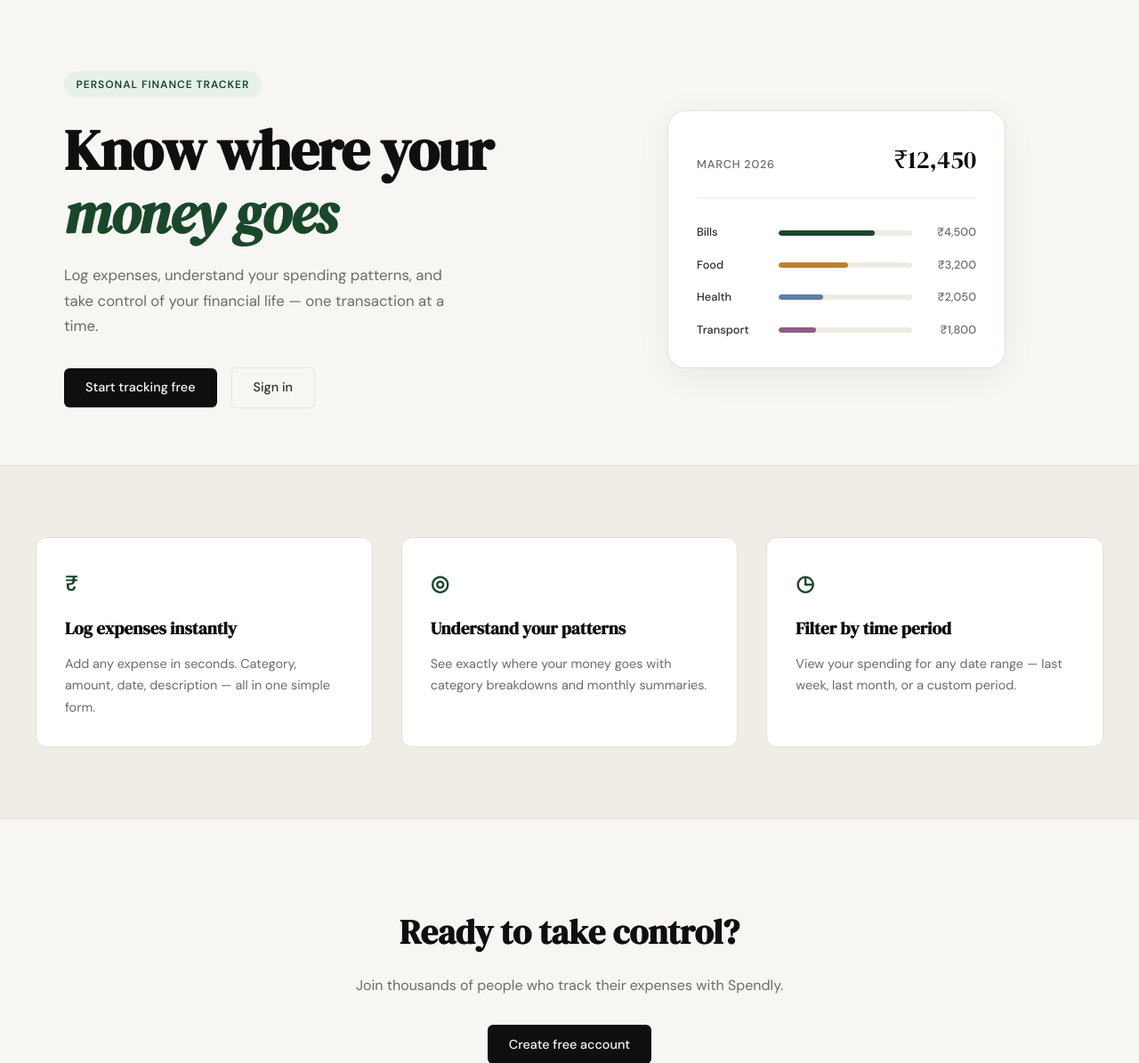
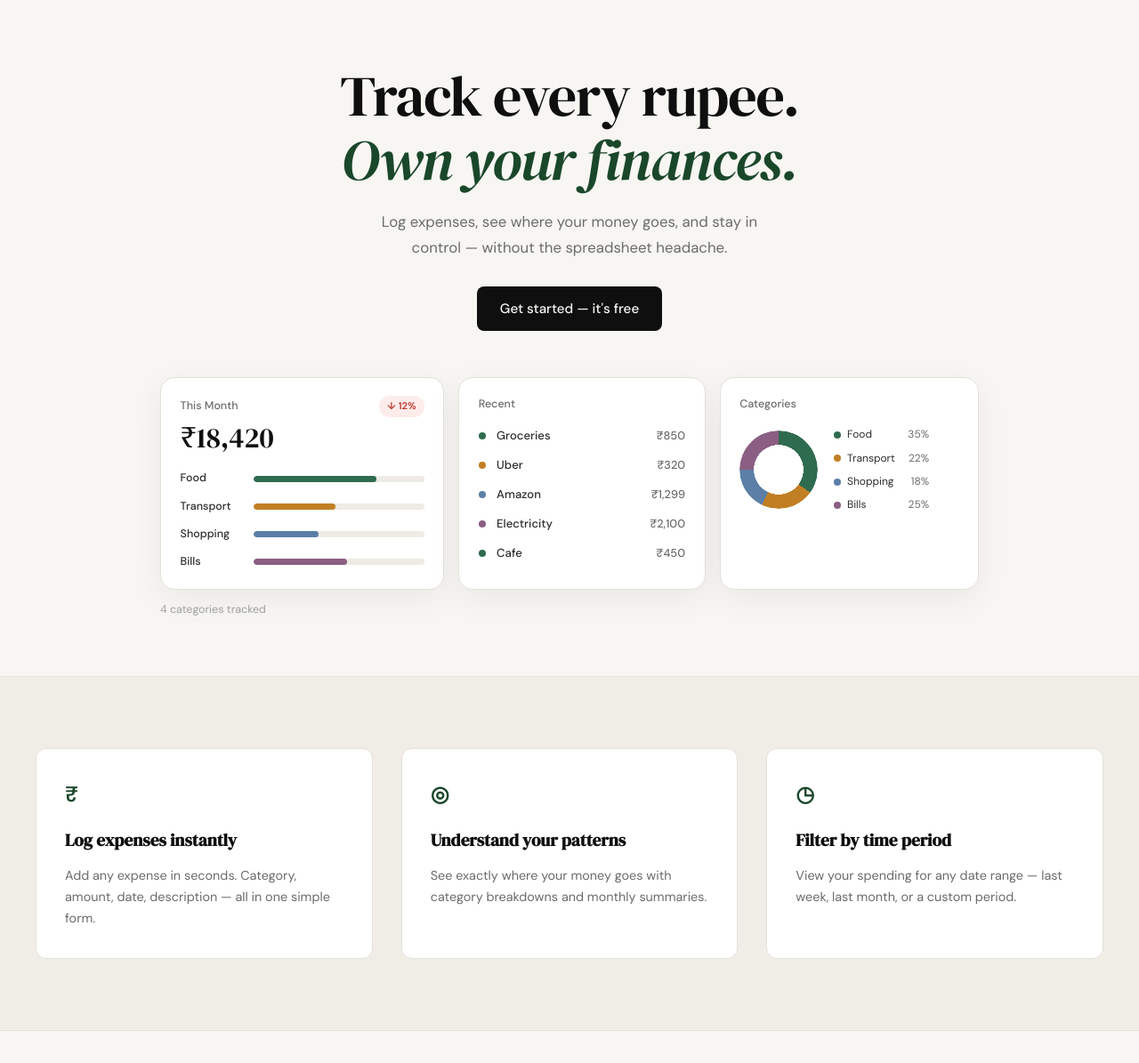
Before and after one commit to kumarlalitss166/Expense-Tracker-Claude-Code, a Flask app: page / in a window 1280 px wide. Shown: the part 61-1256 px from the top of the page at 89% size. Run offline with Flask 3, Linux system fonts and the light colour scheme.

Commit message:
Redesigned the landing page hero section to match mockup.
Co-Authored-By: Claude Code <noreply@anthropic.com>

```diff
--- a/static/css/style.css
+++ b/static/css/style.css
@@ -124,33 +124,28 @@ a { color: inherit; text-decoration: none; }
 /* ------------------------------------------------------------------ */
 
 .hero {
-    padding: 5rem 2rem 4rem;
-    display: grid;
-    grid-template-columns: 1fr 1fr;
-    gap: 4rem;
+    padding: 4.5rem 2rem 4rem;
+    display: flex;
+    flex-direction: column;
     align-items: center;
+    text-align: center;
     max-width: var(--max-width);
     margin: 0 auto;
 }
 
-.hero-badge {
-    display: inline-block;
-    background: var(--accent-light);
-    color: var(--accent);
-    font-size: 0.75rem;
-    font-weight: 600;
-    letter-spacing: 0.08em;
-    text-transform: uppercase;
-    padding: 0.35rem 0.85rem;
-    border-radius: 999px;
-    margin-bottom: 1.5rem;
+.hero-copy {
+    display: flex;
+    flex-direction: column;
+    align-items: center;
+    max-width: 640px;
 }
 
 .hero-title {
     font-family: var(--font-display);
-    font-size: clamp(2.5rem, 5vw, 4rem);
-    line-height: 1.1;
+    font-size: clamp(2.6rem, 5.5vw, 4rem);
+    line-height: 1.12;
     letter-spacing: -0.02em;
+    font-weight: 400;
     color: var(--ink);
     margin-bottom: 1.25rem;
 }
@@ -162,98 +157,219 @@ a { color: inherit; text-decoration: none; }
 
 .hero-subtitle {
     font-size: 1.05rem;
+    font-weight: 400;
     color: var(--ink-muted);
     line-height: 1.7;
-    max-width: 460px;
-    margin-bottom: 2rem;
+    max-width: 480px;
+    margin-bottom: 1.85rem;
 }
 
 .hero-actions {
     display: flex;
-    gap: 1rem;
-    align-items: center;
+    justify-content: center;
+    margin-bottom: 3.25rem;
+}
+
+.hero-actions .btn-primary {
+    padding: 0.8rem 1.6rem;
+    border-radius: 8px;
+    font-size: 0.95rem;
 }
 
 /* ------------------------------------------------------------------ */
-/* Mock card (hero visual)                                             */
+/* Hero dashboard preview                                              */
 /* ------------------------------------------------------------------ */
 
-.hero-visual {
-    display: flex;
-    justify-content: center;
+.hero-preview {
+    width: 100%;
+    max-width: 920px;
 }
 
-.mock-card {
+.dash-grid {
+    display: grid;
+    grid-template-columns: 1.15fr 1fr 1.05fr;
+    gap: 1rem;
+    align-items: stretch;
+}
+
+.dash-card {
     background: var(--paper-card);
     border: 1px solid var(--border);
-    border-radius: var(--radius-lg);
-    padding: 2rem;
-    width: 100%;
-    max-width: 380px;
-    box-shadow: 0 8px 40px rgba(0,0,0,0.06);
+    border-radius: 16px;
+    padding: 1.25rem 1.35rem;
+    box-shadow: 0 10px 36px rgba(15, 15, 15, 0.06);
+    text-align: left;
 }
 
-.mock-card-header {
-    display: flex;
-    justify-content: space-between;
-    align-items: baseline;
-    margin-bottom: 1.75rem;
-    padding-bottom: 1.25rem;
-    border-bottom: 1px solid var(--border-soft);
+.dash-label {
+    font-size: 0.78rem;
+    font-weight: 500;
+    color: var(--ink-muted);
 }
 
-.mock-label {
-    font-size: 0.8rem;
-    font-weight: 500;
-    color: var(--ink-muted);
-    text-transform: uppercase;
-    letter-spacing: 0.06em;
+.dash-card-top {
+    display: flex;
+    align-items: center;
+    justify-content: space-between;
+    margin-bottom: 0.35rem;
 }
 
-.mock-total {
-    font-family: var(--font-display);
-    font-size: 1.75rem;
-    color: var(--ink);
+.dash-chip {
+    display: inline-flex;
+    align-items: center;
+    font-size: 0.7rem;
+    font-weight: 600;
+    padding: 0.2rem 0.55rem;
+    border-radius: 999px;
 }
 
-.mock-bars { display: flex; flex-direction: column; gap: 1rem; }
-
-.mock-bar-row {
-    display: grid;
-    grid-template-columns: 80px 1fr 60px;
-    align-items: center;
-    gap: 0.75rem;
+.dash-chip-down {
+    background: #fdecea;
+    color: var(--danger);
 }
 
-.mock-cat {
-    font-size: 0.8rem;
+.dash-amount {
+    font-family: var(--font-display);
+    font-size: 2rem;
+    line-height: 1.1;
+    color: var(--ink);
+    margin-bottom: 1.15rem;
+}
+
+.dash-bars {
+    display: flex;
+    flex-direction: column;
+    gap: 0.7rem;
+}
+
+.dash-bar-row {
+    display: grid;
+    grid-template-columns: 72px 1fr;
+    align-items: center;
+    gap: 0.65rem;
+}
+
+.dash-cat {
+    font-size: 0.78rem;
     font-weight: 500;
     color: var(--ink-soft);
 }
 
-.mock-bar-track {
-    height: 6px;
+.dash-bar-track {
+    height: 7px;
     background: var(--border-soft);
     border-radius: 999px;
     overflow: hidden;
 }
 
-.mock-bar {
+.dash-bar {
     height: 100%;
-    background: var(--accent);
     border-radius: 999px;
-    transition: width 0.6s ease;
 }
 
-.mock-bar-2 { background: var(--accent-2); }
-.mock-bar-3 { background: #5b7fa6; }
-.mock-bar-4 { background: #8b5e83; }
+.dash-bar-food { background: #2f6b4f; }
+.dash-bar-transport { background: #c17f24; }
+.dash-bar-shopping { background: #5b7fa6; }
+.dash-bar-bills { background: #8b5e83; }
 
-.mock-amt {
+.dash-recent .dash-label {
+    display: block;
+    margin-bottom: 0.9rem;
+}
+
+.dash-txns {
+    list-style: none;
+    display: flex;
+    flex-direction: column;
+    gap: 0.75rem;
+}
+
+.dash-txns li {
+    display: grid;
+    grid-template-columns: 10px 1fr auto;
+    align-items: center;
+    gap: 0.65rem;
+}
+
+.dash-dot {
+    width: 8px;
+    height: 8px;
+    border-radius: 50%;
+    display: inline-block;
+}
+
+.dash-dot-food { background: #2f6b4f; }
+.dash-dot-transport { background: #c17f24; }
+.dash-dot-shopping { background: #5b7fa6; }
+.dash-dot-bills { background: #8b5e83; }
+
+.dash-txn-name {
+    font-size: 0.82rem;
+    font-weight: 500;
+    color: var(--ink-soft);
+}
+
+.dash-txn-amt {
     font-size: 0.8rem;
     font-weight: 500;
     color: var(--ink-muted);
-    text-align: right;
+    font-variant-numeric: tabular-nums;
+}
+
+.dash-cats .dash-label {
+    display: block;
+    margin-bottom: 0.9rem;
+}
+
+.dash-donut-wrap {
+    display: flex;
+    align-items: center;
+    gap: 1.1rem;
+}
+
+.dash-donut {
+    flex-shrink: 0;
+    width: 88px;
+    height: 88px;
+    border-radius: 50%;
+    background: conic-gradient(
+        #2f6b4f 0 35%,
+        #c17f24 35% 57%,
+        #5b7fa6 57% 75%,
+        #8b5e83 75% 100%
+    );
+    -webkit-mask: radial-gradient(circle 28px at center, transparent 99%, #000 100%);
+    mask: radial-gradient(circle 28px at center, transparent 99%, #000 100%);
+}
+
+.dash-legend {
+    list-style: none;
+    display: flex;
+    flex-direction: column;
+    gap: 0.45rem;
+    font-size: 0.75rem;
+    color: var(--ink-soft);
+}
+
+.dash-legend li {
+    display: flex;
+    align-items: center;
+    gap: 0.45rem;
+}
+
+.dash-legend em {
+    font-style: normal;
+    color: var(--ink-muted);
+    margin-left: auto;
+    padding-left: 0.5rem;
+    font-variant-numeric: tabular-nums;
+}
+
+.dash-footer {
+    margin-top: 0.85rem;
+    font-size: 0.78rem;
+    color: var(--ink-faint);
+    text-align: left;
 }
 
 /* ------------------------------------------------------------------ */
@@ -584,19 +700,20 @@ a { color: inherit; text-decoration: none; }
 /* ------------------------------------------------------------------ */
 
 @media (max-width: 900px) {
-    .hero {
+    .dash-grid {
         grid-template-columns: 1fr;
-        text-align: center;
+        max-width: 380px;
+        margin: 0 auto;
     }
 
-    .hero-subtitle { max-width: 100%; }
-    .hero-actions { justify-content: center; }
-    .hero-visual { display: none; }
+    .dash-footer { text-align: center; }
 
     .features-inner { grid-template-columns: 1fr; }
 }
 
 @media (max-width: 600px) {
     .nav-links a:not(.nav-cta) { display: none; }
-    .hero { padding: 3rem 1rem 2rem; }
+    .hero { padding: 3rem 1rem 2.5rem; }
+    .hero-actions { margin-bottom: 2.25rem; }
+    .dash-donut-wrap { flex-direction: column; align-items: flex-start; }
 }
--- a/templates/landing.html
+++ b/templates/landing.html
@@ -5,59 +5,101 @@
 {% block content %}
 
 <section class="hero">
-    <div class="hero-inner">
-        <div class="hero-badge">Personal Finance Tracker</div>
+    <div class="hero-copy">
         <h1 class="hero-title">
-            Know where your<br>
-            <em>money goes</em>
+            Track every rupee.<br>
+            <em>Own your finances.</em>
         </h1>
         <p class="hero-subtitle">
-            Log expenses, understand your spending patterns,
-            and take control of your financial life —
-            one transaction at a time.
+            Log expenses, see where your money goes, and stay in control —
+            without the spreadsheet headache.
         </p>
         <div class="hero-actions">
-            <a href="{{ url_for('register') }}" class="btn-primary">Start tracking free</a>
-            <a href="{{ url_for('login') }}" class="btn-ghost">Sign in</a>
+            <a href="{{ url_for('register') }}" class="btn-primary">Get started — it's free</a>
         </div>
     </div>
-    <div class="hero-visual">
-        <div class="mock-card">
-            <div class="mock-card-header">
-                <span class="mock-label">March 2026</span>
-                <span class="mock-total">₹12,450</span>
+
+    <div class="hero-preview">
+        <div class="dash-grid">
+            <div class="dash-card dash-month">
+                <div class="dash-card-top">
+                    <span class="dash-label">This Month</span>
+                    <span class="dash-chip dash-chip-down">↓ 12%</span>
                 </div>
-            <div class="mock-bars">
-                <div class="mock-bar-row">
-                    <span class="mock-cat">Bills</span>
-                    <div class="mock-bar-track">
-                        <div class="mock-bar" style="width: 72%"></div>
+                <div class="dash-amount">₹18,420</div>
+                <div class="dash-bars">
+                    <div class="dash-bar-row">
+                        <span class="dash-cat">Food</span>
+                        <div class="dash-bar-track">
+                            <div class="dash-bar dash-bar-food" style="width: 72%"></div>
                         </div>
-                    <span class="mock-amt">₹4,500</span>
                     </div>
-                <div class="mock-bar-row">
-                    <span class="mock-cat">Food</span>
-                    <div class="mock-bar-track">
-                        <div class="mock-bar mock-bar-2" style="width: 52%"></div>
+                    <div class="dash-bar-row">
+                        <span class="dash-cat">Transport</span>
+                        <div class="dash-bar-track">
+                            <div class="dash-bar dash-bar-transport" style="width: 48%"></div>
                         </div>
-                    <span class="mock-amt">₹3,200</span>
                     </div>
-                <div class="mock-bar-row">
-                    <span class="mock-cat">Health</span>
-                    <div class="mock-bar-track">
-                        <div class="mock-bar mock-bar-3" style="width: 33%"></div>
+                    <div class="dash-bar-row">
+                        <span class="dash-cat">Shopping</span>
+                        <div class="dash-bar-track">
+                            <div class="dash-bar dash-bar-shopping" style="width: 38%"></div>
                         </div>
-                    <span class="mock-amt">₹2,050</span>
                     </div>
-                <div class="mock-bar-row">
-                    <span class="mock-cat">Transport</span>
-                    <div class="mock-bar-track">
-                        <div class="mock-bar mock-bar-4" style="width: 28%"></div>
-                    </div>
-                    <span class="mock-amt">₹1,800</span>
+                    <div class="dash-bar-row">
+                        <span class="dash-cat">Bills</span>
+                        <div class="dash-bar-track">
+                            <div class="dash-bar dash-bar-bills" style="width: 55%"></div>
                         </div>
                     </div>
                 </div>
+            </div>
+
+            <div class="dash-card dash-recent">
+                <span class="dash-label">Recent</span>
+                <ul class="dash-txns">
+                    <li>
+                        <span class="dash-dot dash-dot-food"></span>
+                        <span class="dash-txn-name">Groceries</span>
+                        <span class="dash-txn-amt">₹850</span>
+                    </li>
+                    <li>
+                        <span class="dash-dot dash-dot-transport"></span>
+                        <span class="dash-txn-name">Uber</span>
+                        <span class="dash-txn-amt">₹320</span>
+                    </li>
+                    <li>
+                        <span class="dash-dot dash-dot-shopping"></span>
+                        <span class="dash-txn-name">Amazon</span>
+                        <span class="dash-txn-amt">₹1,299</span>
+                    </li>
+                    <li>
+                        <span class="dash-dot dash-dot-bills"></span>
+                        <span class="dash-txn-name">Electricity</span>
+                        <span class="dash-txn-amt">₹2,100</span>
+                    </li>
+                    <li>
+                        <span class="dash-dot dash-dot-food"></span>
+                        <span class="dash-txn-name">Cafe</span>
+                        <span class="dash-txn-amt">₹450</span>
+                    </li>
+                </ul>
+            </div>
+
+            <div class="dash-card dash-cats">
+                <span class="dash-label">Categories</span>
+                <div class="dash-donut-wrap">
+                    <div class="dash-donut" aria-hidden="true"></div>
+                    <ul class="dash-legend">
+                        <li><span class="dash-dot dash-dot-food"></span> Food <em>35%</em></li>
+                        <li><span class="dash-dot dash-dot-transport"></span> Transport <em>22%</em></li>
+                        <li><span class="dash-dot dash-dot-shopping"></span> Shopping <em>18%</em></li>
+                        <li><span class="dash-dot dash-dot-bills"></span> Bills <em>25%</em></li>
+                    </ul>
+                </div>
+            </div>
+        </div>
+        <p class="dash-footer">4 categories tracked</p>
     </div>
 </section>
 
```
Also changed, not shown: 2 other files. Lines whose indentation alone changed are shown as unchanged.
